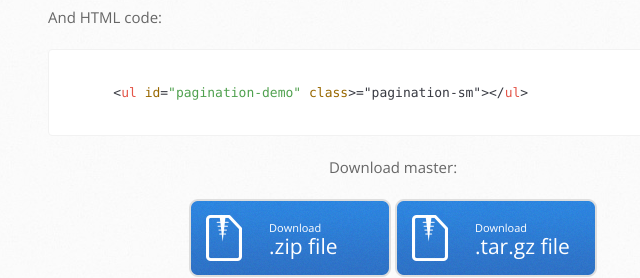
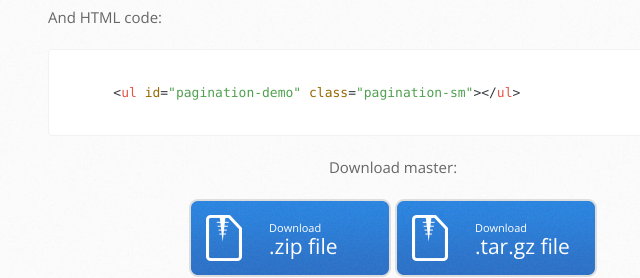
Before and after one commit to josecebe/twbs-pagination, a plain HTML site: page index.html in a window 1280 px wide. Shown: the part 746-1024 px from the top of the page, 122-762 px from the left. Drawn offline with nearby package versions, Linux system fonts and the light colour scheme.

Commit message:
Fixed demo HTML

```diff
--- a/index.html
+++ b/index.html
@@ -134,7 +134,7 @@
     });</code></pre>
 
             <p>And HTML code:</p>
-            <pre><code class="html">    &lt;ul id=&quot;pagination-demo&quot; class>=&quot;pagination-sm&quot;&gt;&lt;/ul&gt;</code></pre>
+            <pre><code class="html">    &lt;ul id=&quot;pagination-demo&quot; class=&quot;pagination-sm&quot;&gt;&lt;/ul&gt;</code></pre>
 
             <p class="text-center">Download master:</p>
 
```
